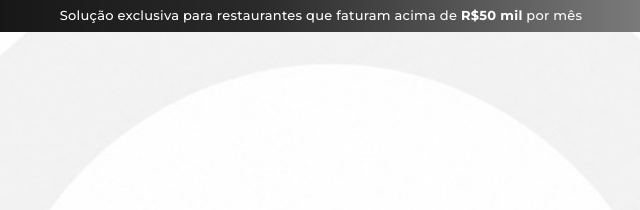
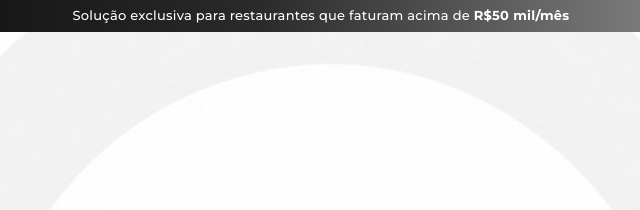
Before and after one commit to gnstecnologia/genesis-food-lp, a plain HTML site: page index.html in a window 1280 px wide. Shown: the top 210 px of the page, 319-959 px from the left. Drawn offline with nearby package versions, Linux system fonts and the light colour scheme.

Commit message:
Update top banner to R mil/mês.
Co-authored-by: Cursor <cursoragent@cursor.com>

```diff
--- a/index.html
+++ b/index.html
@@ -829,7 +829,7 @@ html.gf-anim-paused .elementor-element-7cb8422 {
 <noscript><iframe src="https://www.googletagmanager.com/ns.html?id=GTM-K36ZGK4W"
 height="0" width="0" style="display:none;visibility:hidden"></iframe></noscript>
 <!-- End Google Tag Manager (noscript) -->
-<div class="gf-top-banner" role="banner">Solução exclusiva para restaurantes que faturam acima de <strong>R$50 mil</strong> por mês</div>
+<div class="gf-top-banner" role="banner">Solução exclusiva para restaurantes que faturam acima de <strong>R$50 mil/mês</strong></div>
 <main id="content"><div data-elementor-type="wp-page" data-elementor-id="3445" class="elementor elementor-3445" data-elementor-post-type="page"><div class="elementor-element elementor-element-272308d e-flex e-con-boxed e-con e-parent" data-id="272308d" data-element_type="container" data-e-type="container" data-settings="{&quot;background_background&quot;:&quot;classic&quot;}"><div class="e-con-inner"><div class="elementor-element elementor-element-3dcf41d elementor-widget__width-initial elementor-widget elementor-widget-image" data-id="3dcf41d" data-element_type="widget" data-e-type="widget" data-widget_type="image.default">
 <div class="gf-hero-logos">
   <img fetchpriority="high" decoding="async" src="./wp-content/uploads/2025/10/logo-genesis.png" class="attachment-full size-full wp-image-3465 logo-genesis" alt="Genesis Company">
```
